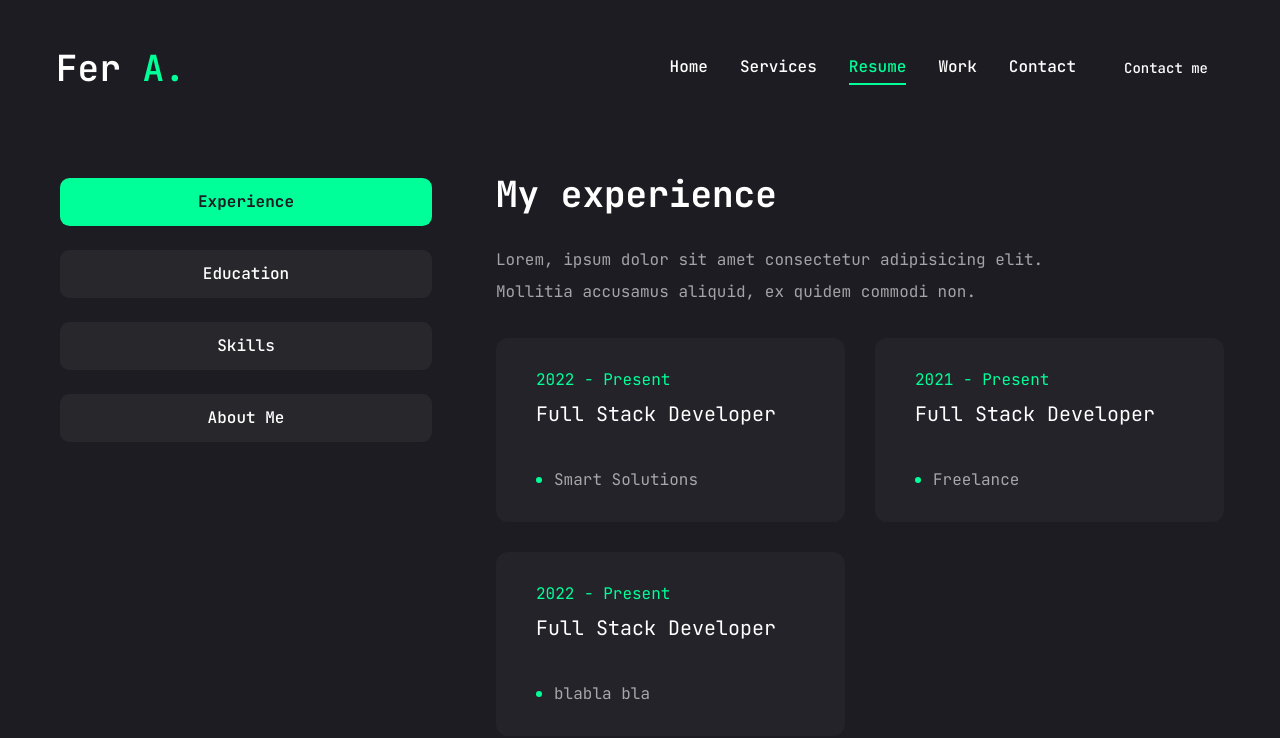
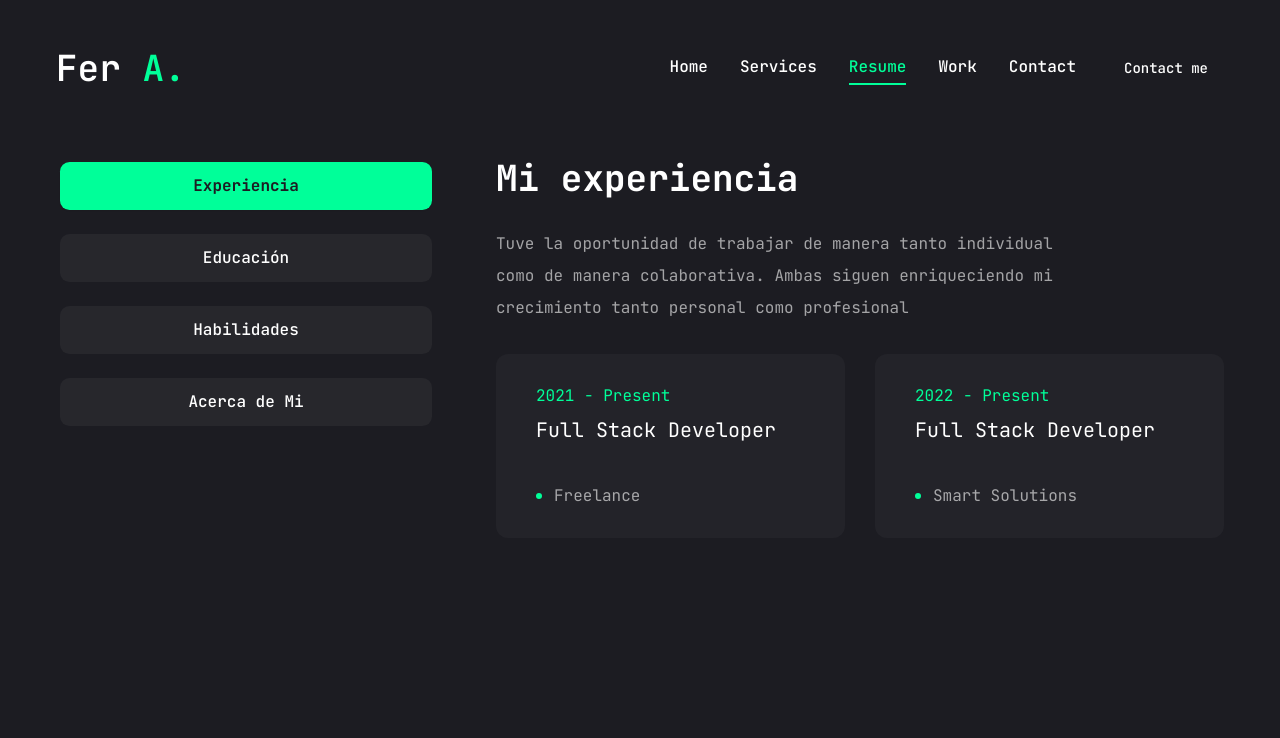
Before and after one commit to fer3443/my-portfolio, a Next.js app: page /resume in a window 1280 px wide. Shown: the top 738 px of the page. Built offline with nearby package versions, Linux system fonts and the light colour scheme.

Commit message:
feat: informacion agregada a resume, service y work

```diff
--- a/src/app/resume/ui/ResumeComponent.tsx
+++ b/src/app/resume/ui/ResumeComponent.tsx
@@ -24,20 +24,20 @@ import {
 import { motion } from "framer-motion";
 
 const about = {
-  title: "About me",
+  title: "Acerca de Mi",
   description:
-    "Lorem, ipsum dolor sit amet consectetur adipisicing elit. Mollitia accusamus aliquid, ex quidem commodi non.",
+    "¡Hola! Soy Fernando Arroyo, desarrollador full stack con un enfoque en el front end, aunque tengo experiencia completa en el backend. Mi stack principal es MERN (MongoDB, Express, React, Node.js), y a lo largo de los años he sumado herramientas como Next.js, Prisma, PostgreSQL y TypeScript.",
   info: [
     {
-      fieldName: "Name",
+      fieldName: "Nombre",
       fieldValue: "Fernando Arroyo",
     },
     {
-      fieldName: "Phone",
+      fieldName: "Teléfono",
       fieldValue: "(+54) 381 4168 878",
     },
     {
-      fieldName: "Experience",
+      fieldName: "Experiencia",
       fieldValue: "3+ Years",
     },
     {
@@ -46,33 +46,28 @@ const about = {
     },
     {
       fieldName: "Freelance",
-      fieldValue: "Available",
+      fieldValue: "Disponible",
     },
     {
-      fieldName: "Languages",
-      fieldValue: "English, Spanish",
+      fieldName: "Lenguajes",
+      fieldValue: "Inglés, Español",
     },
   ],
 };
 
 const experience = {
   icon: "",
-  title: "My experience",
+  title: "Mi experiencia",
   descrition:
-    "Lorem, ipsum dolor sit amet consectetur adipisicing elit. Mollitia accusamus aliquid, ex quidem commodi non.",
+    "Tuve la oportunidad de trabajar de manera tanto individual como de manera colaborativa. Ambas siguen enriqueciendo mi crecimiento tanto personal como profesional",
   items: [
-    {
-      company: "Smart Solutions",
-      position: "Full Stack Developer",
-      duration: "2022 - Present",
-    },
     {
       company: "Freelance",
       position: "Full Stack Developer",
       duration: "2021 - Present",
     },
     {
-      company: "blabla bla",
+      company: "Smart Solutions",
       position: "Full Stack Developer",
       duration: "2022 - Present",
     },
@@ -81,9 +76,9 @@ const experience = {
 
 const education = {
   icon: "",
-  title: "My education",
+  title: "Mi educación",
   descrition:
-    "Lorem, ipsum dolor sit amet consectetur adipisicing elit. Mollitia accusamus aliquid, ex quidem commodi non.",
+    "Echa un vistazo a al listado de certificaciones correspondientes a mi formación como Dev.",
   items: [
     {
       institution: "RollingCode School",
@@ -109,9 +104,9 @@ const education = {
 };
 
 const skills = {
-  title: "My skills",
+  title: "Mis habilidades",
   descrition:
-    "Lorem, ipsum dolor sit amet consectetur adipisicing elit. Mollitia accusamus aliquid, ex quidem commodi non.",
+    "El listado actual de las tecnologías que manejo, a futuro seguirá creciendo!.",
   skillList: [
     {
       icon: <FaHtml5 />,
@@ -180,10 +175,10 @@ export const ResumeComponent = () => {
           className="flex flex-col xl:flex-row gap-[60px]"
         >
           <TabsList className="flex flex-col w-full max-w-[380px] mx-auto xl:mx-0 gap-6">
-            <TabsTrigger value="experience">Experience</TabsTrigger>
-            <TabsTrigger value="education">Education</TabsTrigger>
-            <TabsTrigger value="skills">Skills</TabsTrigger>
-            <TabsTrigger value="about">About Me</TabsTrigger>
+            <TabsTrigger value="experience">Experiencia</TabsTrigger>
+            <TabsTrigger value="education">Educación</TabsTrigger>
+            <TabsTrigger value="skills">Habilidades</TabsTrigger>
+            <TabsTrigger value="about">Acerca de Mi</TabsTrigger>
           </TabsList>
           {/* Content */}
           <div className="min-h-[70vh] w-full">
@@ -241,14 +236,12 @@ export const ResumeComponent = () => {
                 </ScrollArea>
               </div>
             </TabsContent>
-            <TabsContent value="skills" className="w-full h-full">
+            <TabsContent value="skills" className="w-full">
               <div className="flex flex-col gap-[30px] text-center xl:text-left">
-                <div>
                   <h3 className="text-4xl font-bold">{skills.title}</h3>
                   <p className="max-w-[600px] text-white/60 mx-auto xl:mx-0">
                     {skills.descrition}
                   </p>
-                </div>
                 <ul className="grid grid-cols-2 gap-4 sm:grid-cols-3 md:grid-cols-4 xl:gap-[30px]">
                   {skills.skillList.map((item, index) => (
                     <li key={index}>
--- a/src/app/services/ui/ServicesComponent.tsx
+++ b/src/app/services/ui/ServicesComponent.tsx
@@ -6,28 +6,28 @@ import Link from "next/link";
 const services = [
   {
     num: "01",
-    title: "Web Development",
+    title: "Desarrollo Web",
     description:
-      "Lorem ipsum dolor, sit amet consectetur adipisicing elit. Rerum a quae non harum beatae dolores!",
+      "Con más de tres años de experiencia en la creación de aplicaciones web, lading pages, ecommerce (tiendas online) y más, podemos llevar a cabo el desarrollo de tu idea, emprendimiento o marca a la web. Ya tienes tu página web y quieres un cambio? También puedo ayudarte.",
     href: "",
   },
   {
     num: "02",
     title: "UX/UI Design",
     description:
-      "Lorem ipsum dolor, sit amet consectetur adipisicing elit. Rerum a quae non harum beatae dolores!",
+      "Con conocimientos en diseño UX/UI, mi compromiso en hacer efectivo ese mensaje que quieres transimitir con tu emprendimiento o marca, es posible. Enfocandome en soluciones adaptadas al problema planteado. 'El diseño es una forma de comunicar'",
     href: "",
   },
   {
     num: "03",
-    title: "Web Development",
+    title: "Asistencia web.",
     description:
-      "Lorem ipsum dolor, sit amet consectetur adipisicing elit. Rerum a quae non harum beatae dolores!",
+      "Soporte y asistencia para cada proyecto realizado. Porque el desarrollo de una aplicación web ",
     href: "",
   },
   {
     num: "04",
-    title: "Web Development",
+    title: "SEO",
     description:
       "Lorem ipsum dolor, sit amet consectetur adipisicing elit. Rerum a quae non harum beatae dolores!",
     href: "",
--- a/src/app/work/ui/WorkComponent.tsx
+++ b/src/app/work/ui/WorkComponent.tsx
@@ -20,36 +20,36 @@ import Image from "next/image";
 const projects = [
   {
     num: "01",
-    category: "frontend",
-    title: "project 1",
+    category: "Frontend",
+    title: "Movil Renta",
     description:
-      "Lorem ipsum dolor sit amet consectetur, adipisicing elit. Similique officia recusandae, earum ducimus perspiciatis molestias.",
-    stack: [{ name: "Html 5" }, { name: "Css 3" }, { name: "Javascript" }],
+      "Participe como desarrollador Frontend en la aplicación Movil Renta, un sitio enfacado en la renta de automoviles mediante reservas, con la integracion de Payway para el pago del servicio.",
+    stack: [{ name: "Next.js" }, { name: "Tailwind.css" }, { name: "Typescript" },{ name: "Zustand"}],
     image: "/mockup-rentacar.png",
-    live: "/",
+    live: "https://renta-car-ten.vercel.app/",
     github: "",
   },
   {
     num: "02",
     category: "Full Stack",
-    title: "project 1",
+    title: "Comic Store",
     description:
-      "Lorem ipsum dolor sit amet consectetur, adipisicing elit. Similique officia recusandae, earum ducimus perspiciatis molestias.",
-    stack: [{ name: "Html 5" }, { name: "Css 3" }, { name: "Javascript" }],
+      "En este proyecto participe tanto en el desarrollo Frontend, como Backend. Para la UI utilizamos componentes provistos por shadcn junto a tailwind y la incorporacion de MercadoPago para efectuar la compra de productos. Mi tareas como backender fueron realizar el crud de autenticación del usuario, con JWT, hasheo de informacion mediante bcrypt y el uso de cookies.",
+    stack: [{ name: "Next.js" }, { name: "Tailwind.css" }, { name: "Shadcn" }, {name: "MongoDb"}, {name: "Zustand"}],
     image: "/mockup-rentacar.png",
     live: "/",
     github: "",
   },
   {
     num: "03",
-    category: "frontend",
-    title: "project 1",
+    category: "Full Stack",
+    title: "Arroyo Shop",
     description:
-      "Lorem ipsum dolor sit amet consectetur, adipisicing elit. Similique officia recusandae, earum ducimus perspiciatis molestias.",
-    stack: [{ name: "Html 5" }, { name: "Css 3" }, { name: "Javascript" }],
+      "Tienda online, creada a partir del diseño de Tesla - Shop, como practica para el aprendizaje y perfeccionamiento de Next.js, con gran cantidad de componentes generados como server side, incorporacion de PayPal y zustand como gestor de estado global. Con Next Auth para la creacion y autenticacion de usuarios. Uso de ORM Prisma y como base de datos PostgresSQL.",
+    stack: [{ name: "Next.js" }, {name: "Zustand"},{name:"Prisma"},{name:"PostgresSql"}],
     image: "/mockup-rentacar.png",
     live: "/",
-    github: "",
+    github: "https://github.com/fer3443/arroyo-shop",
   },
 ];
 
@@ -79,7 +79,7 @@ export const WorkComponent = () => {
                 {project.num}
               </div>
               <h2 className="text-[42px] font-bold leading-none text-white group-hover:text-accent transition-all duration-500 capitalize">
-                {project.category} project
+                {project.title} - {project.category}
               </h2>
               {/* project description */}
               <p className="text-white/60">{project.description}</p>
```
